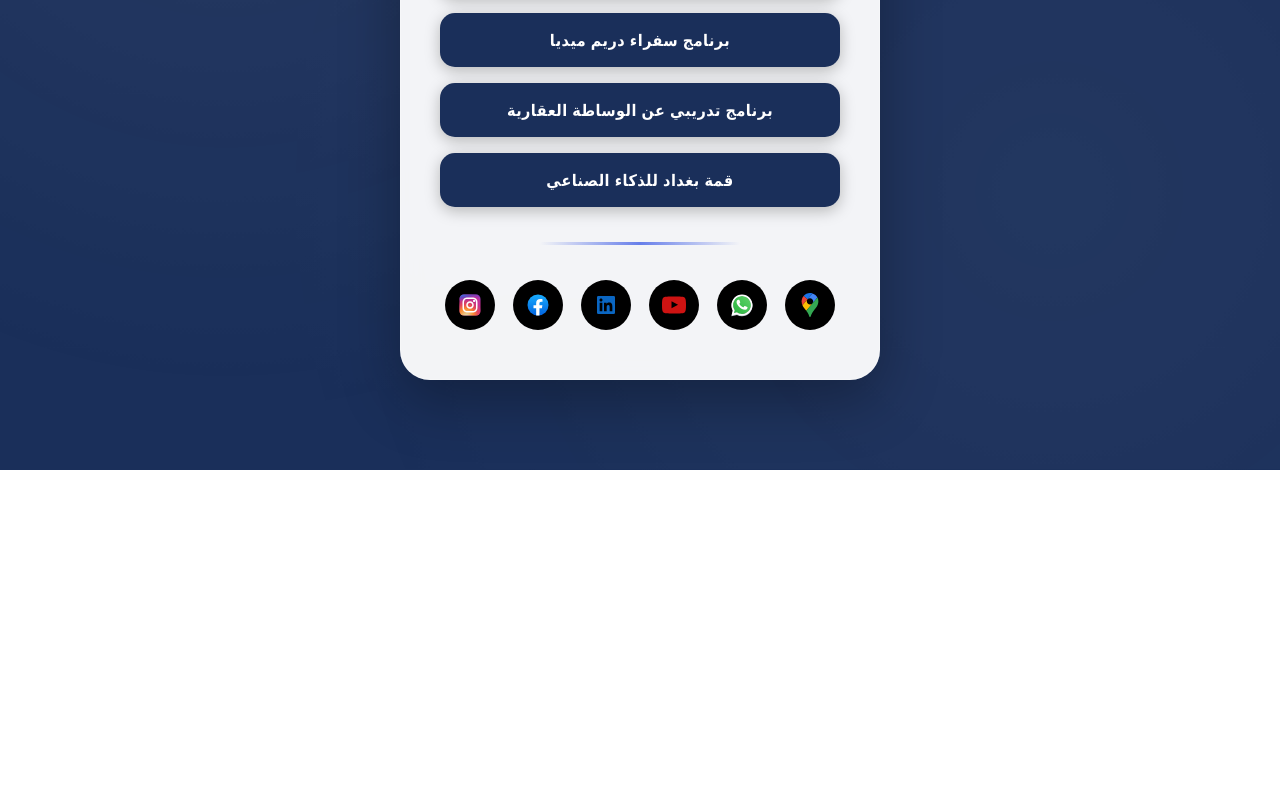
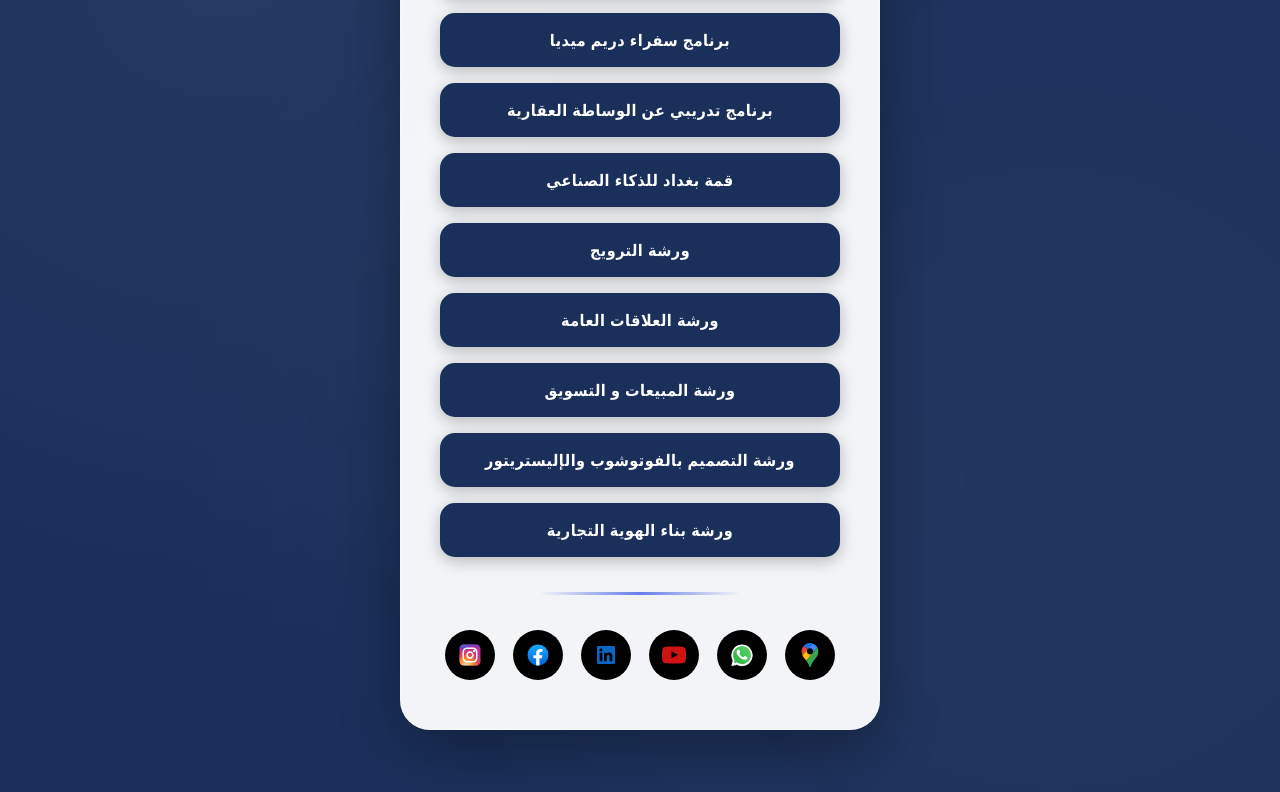
Before and after one commit to deedcod/Dream-Media, a plain HTML site: page index.html in a window 1280 px wide. Shown: the part 874-1666 px from the top of the page. Before the commit the page ends 1344 px from the top, so only its background shows below. Drawn offline with Linux system fonts and the light colour scheme.

Commit message:
Fix HTML encoding issues in index.html

```diff
--- a/index.html
+++ b/index.html
@@ -37,6 +37,11 @@
             <a href="https://docs.google.com/forms/d/e/1FAIpQLSdBYj8oRH_RnHX_NKUUnKGYLX726mnyQcsHDUi2yb6oCWBChQ/viewform"class="btn" target="_blank">برنامج سفراء دريم ميديا </a>
             <a href="https://docs.google.com/forms/d/e/1FAIpQLSdE55cgBmHh4lI8bpM9Uybzm0sSMY4ZkMY6RhfO5PJNO5yCRw/viewform"class="btn" target="_blank">برنامج تدريبي عن الوساطة العقارية </a>
             <a href="https://forms.gle/s4q9jqQ72hFuAqsv9" class="btn" target="_blank">قمة بغداد للذكاء الصناعي </a>
+            <a href="https://forms.gle/9tUisdwKFJriq2hG6"class="btn" target="_blank">ورشة الترويج </a>
+            <a href="https://forms.gle/RfteGXwe7kTHgp3dA"class="btn" target="_blank">ورشة العلاقات العامة </a>
+            <a href="https://forms.gle/vE2MaDQptiVLZoHU8"class="btn" target="_blank">ورشة المبيعات و التسويق</a>
+            <a href="https://forms.gle/5G1YTCKyPEEhL8vg7" class="btn" target="_blank">ورشة التصميم بالفوتوشوب والإليستريتور</a>
+            <a href="https://forms.gle/eaDWuMK6nQxAPQE78" class="btn" target="_blank">ورشة بناء الهوية التجارية</a>
         </div>
 
         <div class="divider"></div>
```
